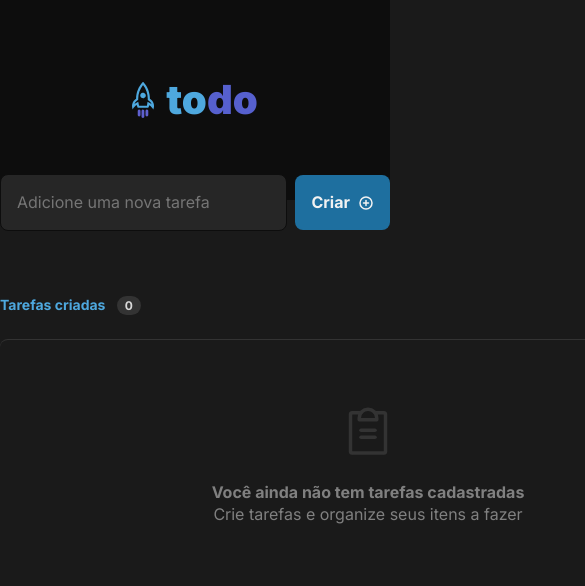
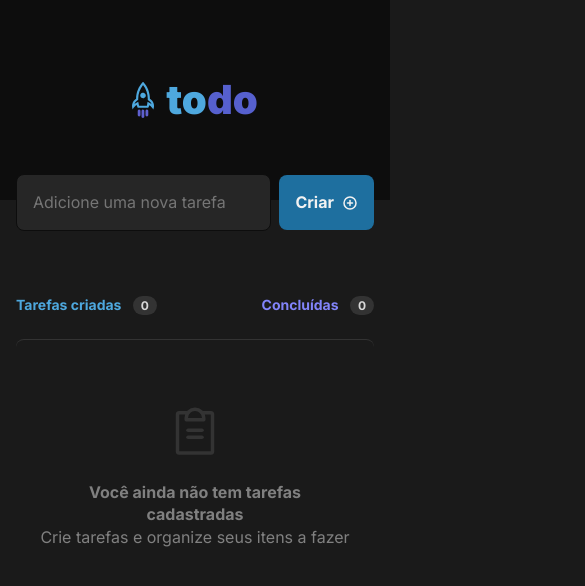
Before and after one commit to davirlima/to-do, a React (Vite) app: page / in a window 390 px wide. Shown: the top 586 px of the page, 585 px wide, since content can reach past the window. Built offline with nearby package versions, Linux system fonts and the light colour scheme.

Commit message:
Aplicando responsividade

```diff
--- /dev/null
+++ b/src/App.module.css
@@ -0,0 +1,5 @@
+.container {
+  max-width: 46rem;
+  margin: 0 auto;
+  padding: 0 1rem;
+}
--- a/src/App.tsx
+++ b/src/App.tsx
@@ -1,4 +1,6 @@
 import "./global.css";
+import styles from "./App.module.css";
+
 import { Header } from "./components/Header";
 import { FormTask } from "./components/FormTask";
 import { TaskArea } from "./components/TaskArea";
@@ -7,8 +9,10 @@
   return (
     <div>
       <Header />
-      <FormTask />
-      <TaskArea />
+      <main className={styles.container}>
+        <FormTask />
+        <TaskArea />
+      </main>
     </div>
   );
 }
--- a/src/components/FormTask.module.css
+++ b/src/components/FormTask.module.css
@@ -8,7 +8,7 @@
 }
 
 .taskForm input {
-  width: 39.875rem;
+  width: 100%;
   padding: 1rem;
 
   background-color: var(--gray-500);
--- a/src/components/Header.module.css
+++ b/src/components/Header.module.css
@@ -1,8 +1,6 @@
 .header {
   background-color: var(--gray-700);
   height: 12.5rem;
-  width: 100%;
-
   display: flex;
   align-items: center;
   justify-content: center;
--- a/src/components/TaskArea.module.css
+++ b/src/components/TaskArea.module.css
@@ -1,5 +1,5 @@
 .tasksArea {
-  width: 46rem;
+  width: 100%;
   margin: 0 auto;
   margin-top: 4rem;
   text-align: center;
```
